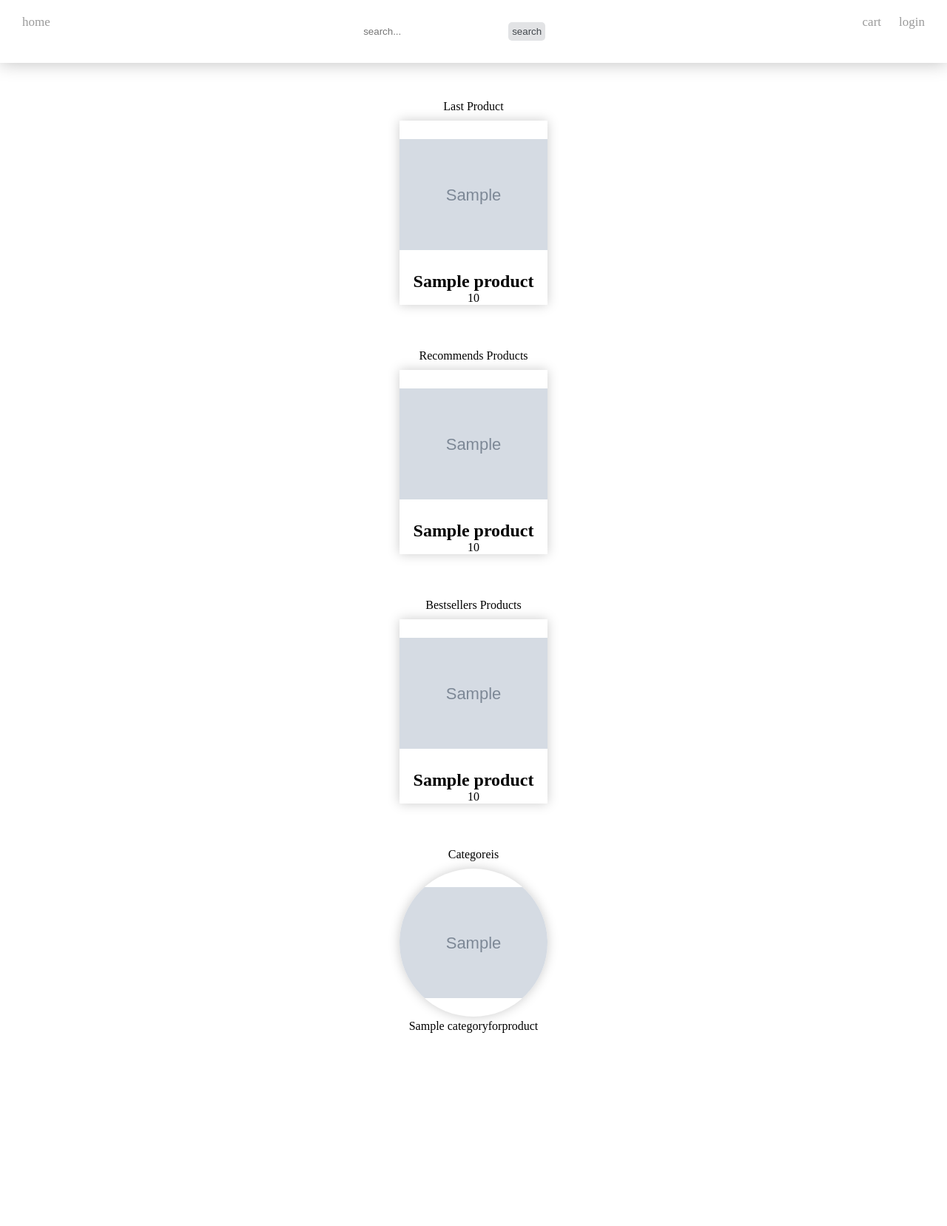
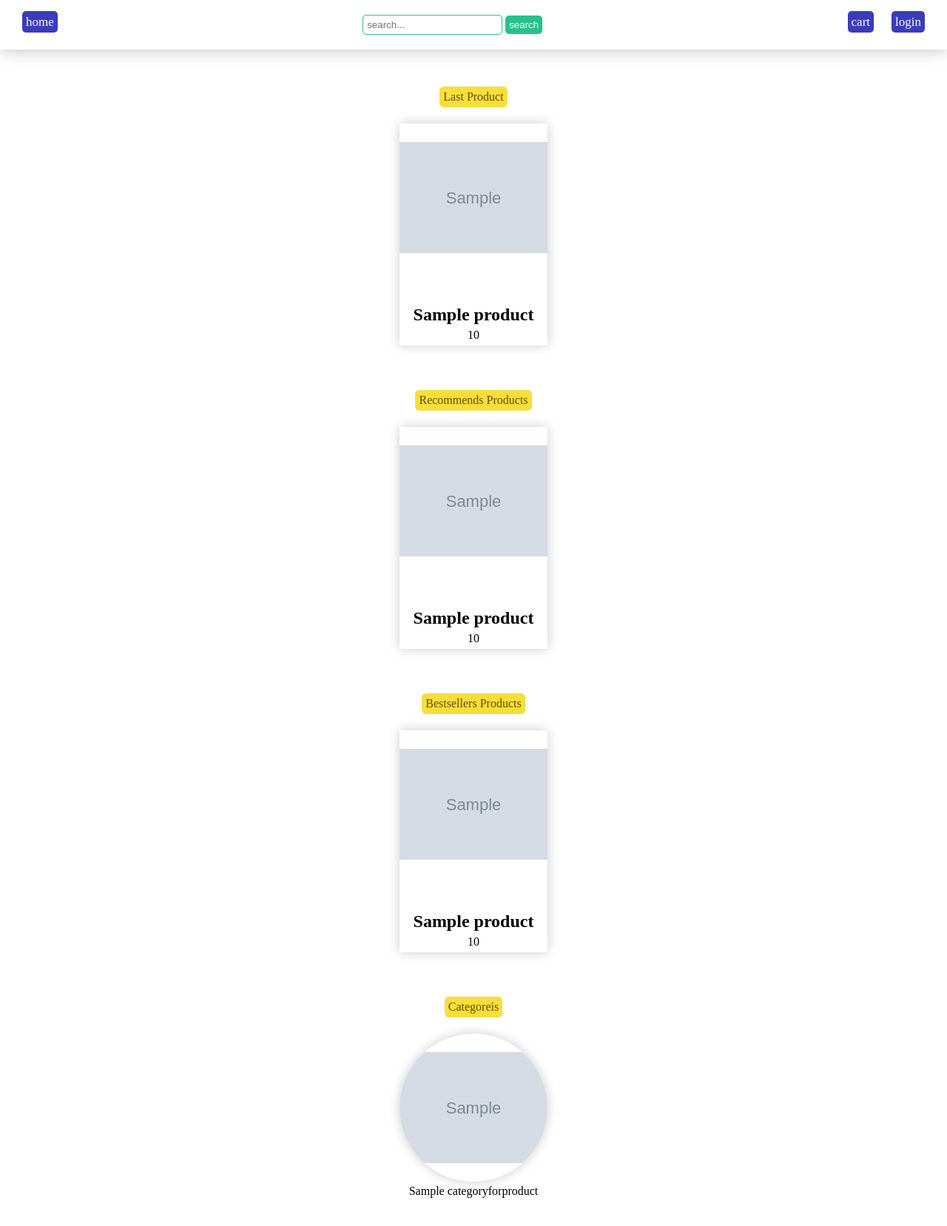
Before and after one commit to alirahmnicode/e-commerce-, a Django app: page / in a window 1280 px wide. Shown: the whole page at 74% size. Before the commit the page ends 1396 px from the top, so only its background shows below. Run offline with Django 4.2, Linux system fonts and the light colour scheme; tables that the repository leaves empty hold one stand-in row (values such as "Sample post"); grey boxes marked "Sample" are stand-in pictures.

Commit message:
add style

```diff
--- a/static/style.css
+++ b/static/style.css
@@ -69,6 +69,22 @@ button {
   box-shadow: 0 0 28px 2px #d1c6cc;
 }
 
+.line-through {
+  text-decoration: line-through;
+}
+
+.p-s {
+  font-size: 12px;
+  color: #41464bb0;
+  padding: 5px;
+}
+
+.item-box {
+  background-color:#3b3bbc;
+  padding: 5px;
+  border-radius: 5px;
+  color: #fff;
+}
 /* nav */
 nav {
   display: flex;
@@ -88,11 +104,27 @@ nav a:hover {
 }
 
 nav .search input[type="search"] {
-  border: none;
+  border: 1px solid #27c28c;
   outline: none;
   padding: 5px;
+  border-radius: 5px;
+}
+
+
+.search-box {
+  background-color: #27c28c;
+  border-radius: 5px;
+  padding: 5px;
+  color: #fff;
 }
 /* products */
+.title-box {
+  background: #f7de3a;
+  border-radius: 6px;
+  padding: 5px;
+  color: #664d03;
+  margin-bottom: 12px;
+}
 .p-box {
   display: flex;
   flex-direction: column;
@@ -126,13 +158,26 @@ nav .search input[type="search"] {
 .boxes > a > div {
   margin: 10px 20px;
   box-shadow: 0 0 15px 0px #ccc;
+  height: 300px;
+  display: flex;
+  flex-direction: column;
+  justify-content: space-between;
 }
-
+.price {
+  padding: 5px;
+}
+.categoreis-boxes {
+  display: flex;
+  flex-wrap: wrap;
+  justify-content: space-between;
+}
 .category {
   text-align: center;
   border-radius: 50%;
   width: 200px;
   height: 200px;
+  margin: 10px 20px;
+  box-shadow: 0 0 15px 0px #ccc;
 }
 
 .category img {
@@ -208,7 +253,6 @@ nav .search input[type="search"] {
   height: 100%;
 }
 
-
 .detail-product > .similar-product {
   flex: 30%;
 }
@@ -222,7 +266,6 @@ nav .search input[type="search"] {
   height: 100px;
   object-fit: contain;
 }
-
 
 /* products list */
 .products-container {
@@ -241,9 +284,8 @@ nav .search input[type="search"] {
   padding: 10px;
 }
 
-.filter  a {
+.filter a {
   color: royalblue;
-
 }
 
 .filter > div {
--- a/templates/inc/nav.html
+++ b/templates/inc/nav.html
@@ -1,15 +1,15 @@
 <nav>
     <div class="logo">
-        <a href="/">home</a>
+        <a href="/" class="item-box">home</a>
     </div>
     <div class="search">
         <form action="" method="get">
             <input type="search" name="query" id="search" placeholder="search..." />
-            <input type="submit" value="search" class="secondary">
+            <input type="submit" value="search" class="search-box">
         </form>
     </div>
     <div class="items">
-        <a href="{% url 'cart:index' %}">cart</a>
-        <a href="">login</a>
+        <a href="{% url 'cart:index' %}" class="item-box">cart</a>
+        <a href="" class="item-box">login</a>
     </div>
 </nav>
--- a/templates/index.html
+++ b/templates/index.html
@@ -25,9 +25,12 @@ home
                         <h2>{{product.name}}</h2>
                         <div>
                             {% if product.discount %}
-                            {{product.discount}}
+                            <div>
+                                <p class="price">{{product.discount}}</p>
+                                <p class="line-through p-s">{{product.price}}</p>
+                            </div>
                             {% else %}
-                            <p>{{product.price}}</p>
+                            <p class="price">{{product.price}}</p>
                             {% endif %}
                         </div>
                     </div>
@@ -51,7 +54,14 @@ home
                     <div>
                         <h2>{{product.name}}</h2>
                         <div>
-                            <p>{{product.price}}</p>
+                            {% if product.discount %}
+                            <div>
+                                <p class="price">{{product.discount}}</p>
+                                <p class="line-through p-s">{{product.price}}</p>
+                            </div>
+                            {% else %}
+                            <p class="price">{{product.price}}</p>
+                            {% endif %}
                         </div>
                     </div>
                 </div>
@@ -74,7 +84,14 @@ home
                     <div>
                         <h2>{{product.name}}</h2>
                         <div>
-                            <p>{{product.price}}</p>
+                            {% if product.discount %}
+                            <div>
+                                <p class="price">{{product.discount}}</p>
+                                <p class="line-through p-s">{{product.price}}</p>
+                            </div>
+                            {% else %}
+                            <p class="price">{{product.price}}</p>
+                            {% endif %}
                         </div>
                     </div>
                 </div>
@@ -87,7 +104,7 @@ home
         <div class="title-box">
             <span>Categoreis</span>
         </div>
-        <div class="boxes">
+        <div class="categoreis-boxes">
             {% for category in product_categories %}
             <a href="{% url 'product:product_list' category.name %}">
                 <div class="category box-hover">
```
Also changed, not shown: product/templates/product/products_list.html (+9 -2 lines).
